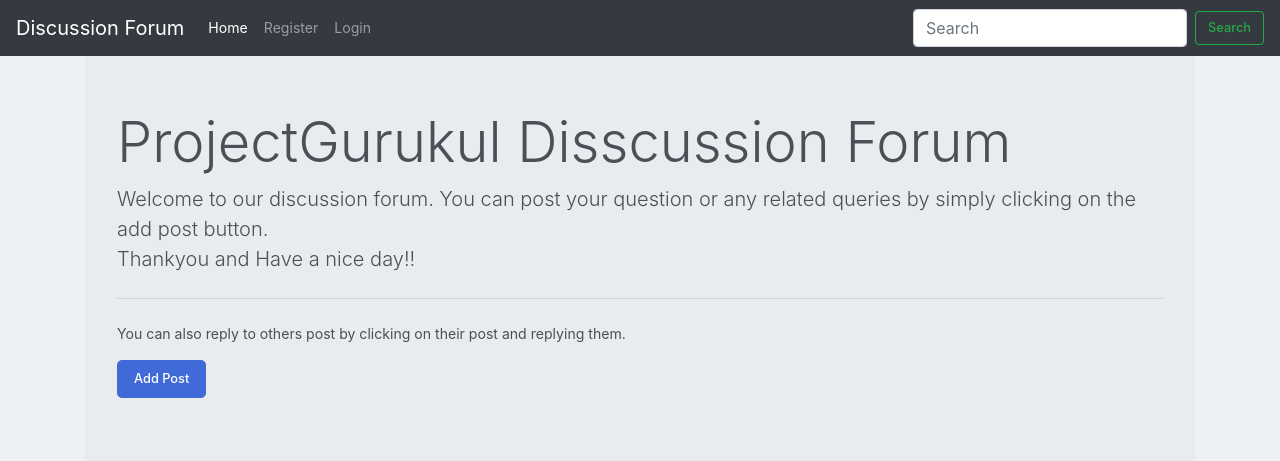
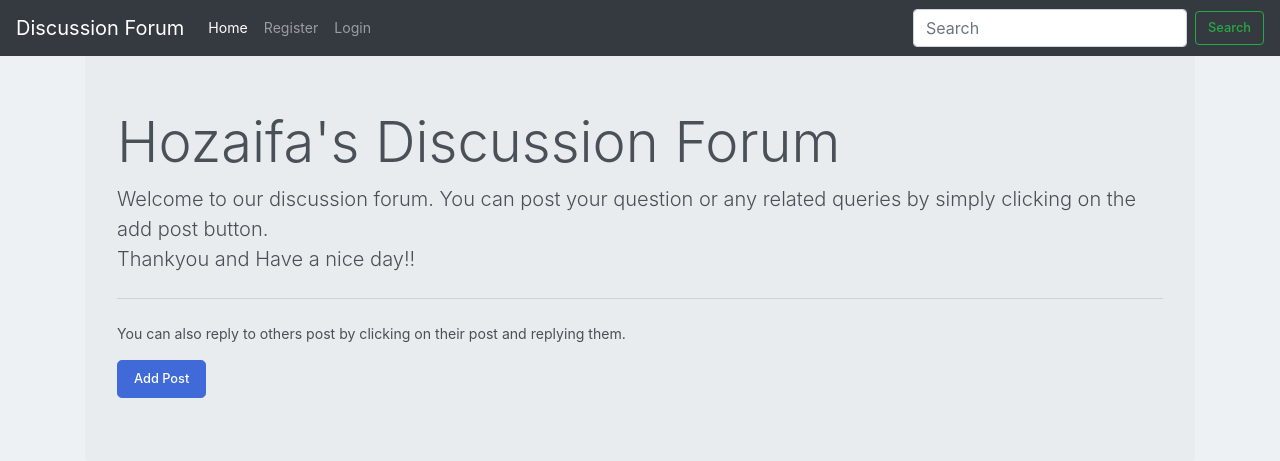
Before and after one commit to hozaifa1/Django_Project, a Django app: template profile_of_user/templates/forum.html in a window 1280 px wide. Shown: the top 461 px of the page. Run offline with Django 3.2, Linux system fonts and the light colour scheme; the template is opened without the code that fills it, so the values that code supplies are empty; some libraries are stand-ins or nearby versions.

Commit message:
Update forum.html

```diff
--- a/profile_of_user/templates/forum.html
+++ b/profile_of_user/templates/forum.html
@@ -82,7 +82,7 @@ height: auto
 {% load static %}
 <div class="container my-4">
 <div class="jumbotron">
-    <h1 class="display-4">ProjectGurukul Disscussion Forum</h1>
+    <h1 class="display-4">Hozaifa's Discussion Forum</h1>
     <p class="lead">Welcome to our discussion forum. You can post your question or any related queries by simply clicking on the add post button. <br> Thankyou and Have a nice day!!</p>
     <hr class="my-4">
     <p>You can also reply to others post by clicking on their post and replying them.</p>
```
